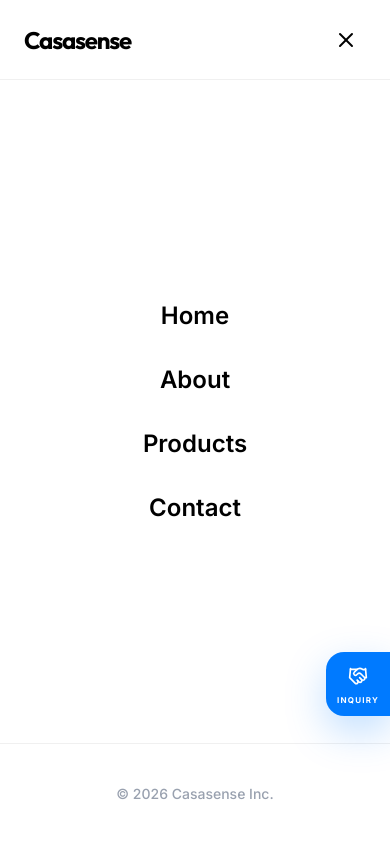
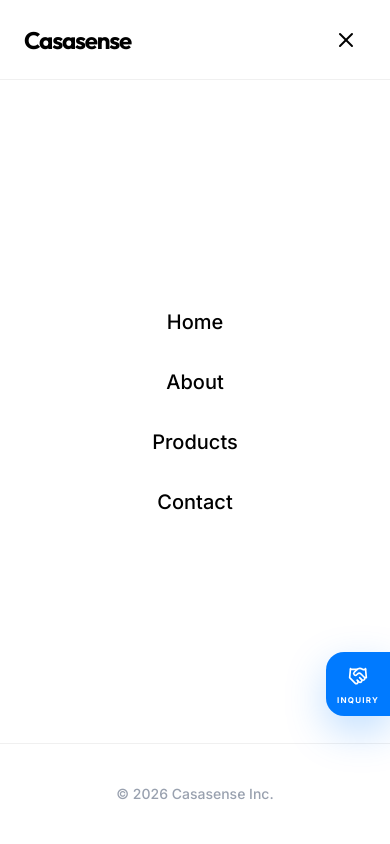
Before and after one commit to revanth892/casabalence, a Next.js app: page / in a window 390 px wide. Both pictures are taken after a click on the button 346 px from the left and 44 px from the top of the page. Shown: the top 844 px of the page. Built offline with nearby package versions, Linux system fonts and the light colour scheme.

Commit message:
style: further reduce mobile menu font size and weight

```diff
--- a/src/components/Header.tsx
+++ b/src/components/Header.tsx
@@ -86,7 +86,7 @@ export default function Header() {
                 key={link.name}
                 href={link.href}
                 onClick={() => setIsOpen(false)}
-                className={`text-2xl font-semibold text-black transition-all duration-300 hover:text-[#007AFF] transform ${
+                className={`text-xl font-medium text-black transition-all duration-300 hover:text-[#007AFF] transform ${
                   isOpen ? "translate-y-0 opacity-100" : "translate-y-10 opacity-0"
                 }`}
                 style={{ transitionDelay: `${index * 100}ms` }}
```
